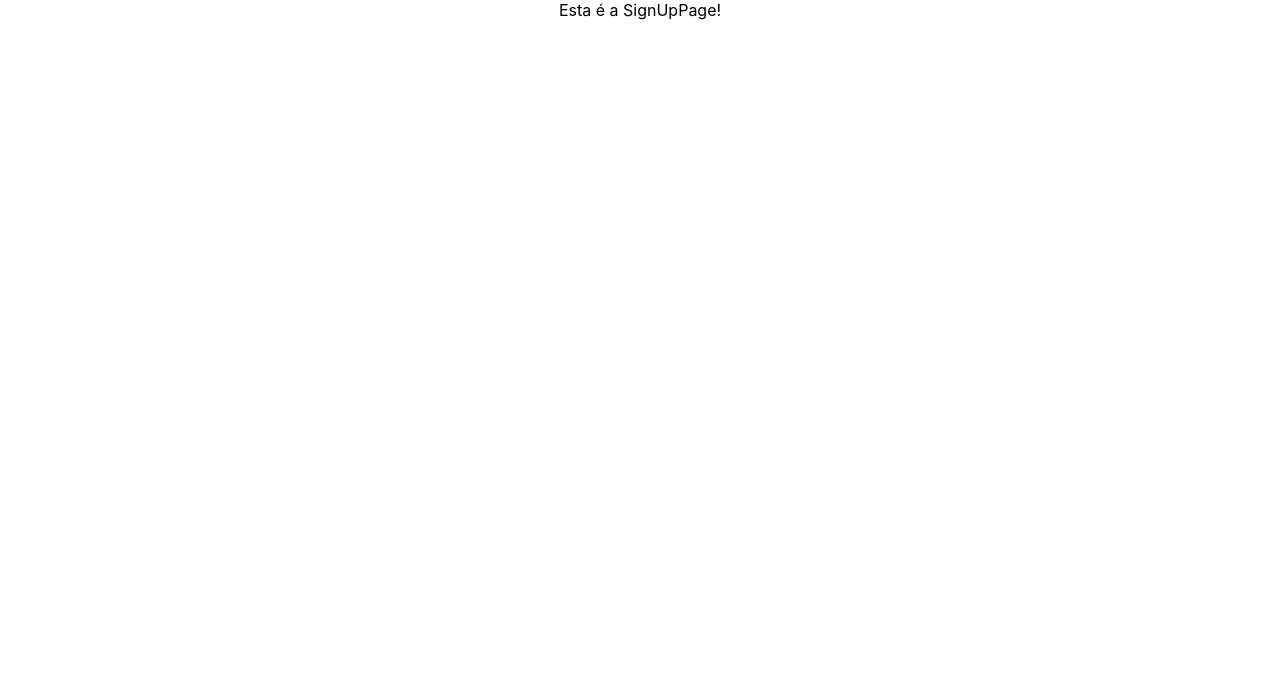
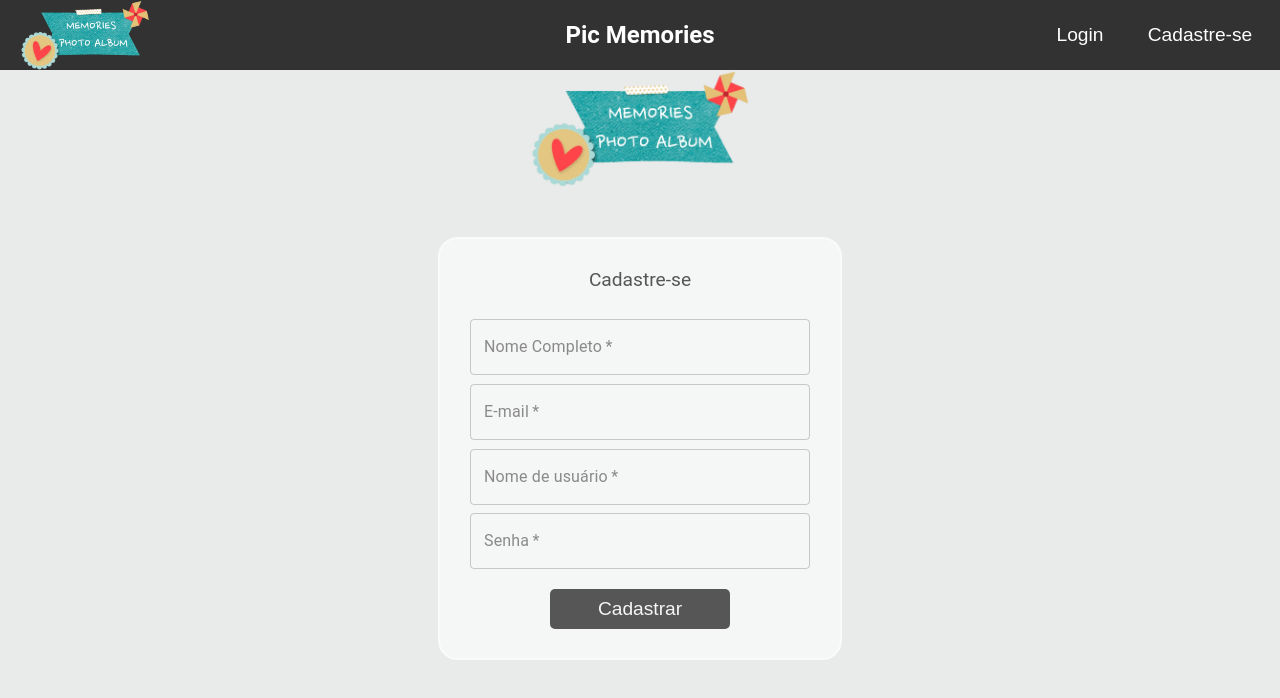
Before and after one commit to diegomiyabara/Projeto-Fullstack-Frontend, a React (Create React App) app: page /signup in a window 1280 px wide. Shown: the top 698 px of the page. Built offline with nearby package versions, Linux system fonts and the light colour scheme.

Commit message:
Implementação da página de cadastro batendo na api com sucesso

```diff
--- a/src/App.css
+++ b/src/App.css
@@ -1,3 +1,7 @@
+body{
+  background-color: #E9EAEA;
+}
+
 .App {
   text-align: center;
 }
--- /dev/null
+++ b/src/Components/AlbunsPage/index.js
@@ -0,0 +1,56 @@
+import Axios from 'axios';
+import React, {useEffect, useState} from 'react'
+import { useHistory } from 'react-router-dom'
+import {MainContainer, AlbumContainer, StyledPaper, ButtonContainer, Button} from './styles'
+import Header from '../Header'
+import notFoundImage from '../../Images/not-found.png'
+
+const AlbunsPage = () => {
+    const history = useHistory();
+    const [albuns, setAlbuns] = useState([])
+    const token = window.localStorage.getItem('token')
+    const baseUrl = "https://pic-memories.herokuapp.com/album"
+
+    useEffect(() => {
+        if(token === null){
+            history.push("/login")
+        } else {
+            Axios.get(`${baseUrl}/`, {
+                headers: {
+                    Authorization: token
+                }
+            })
+            .then((response) => {
+                setAlbuns(response.data.Albuns)
+            })
+            .catch((err) => {
+                alert("Autorização expirada, realize um novo login!")
+                window.localStorage.clear()
+                history.push("/login")
+            })
+        }
+    }, [history, token])
+
+    console.log(albuns)
+
+    return(
+        <MainContainer>
+            <Header/>
+            <h2>Álbuns</h2>
+            <ButtonContainer><Button>Novo Álbum</Button></ButtonContainer>
+            <AlbumContainer>
+                {albuns.map((album) => {
+                    return(
+                        <StyledPaper elevation={3} key={album.id}>
+                            <p>{album.name}</p>
+                            {album.albumImageUrl === "" ? <img src={notFoundImage} width="400px" alt="Not found"/> : <img src={album.albumImageUrl} alt="Album"/>}
+                            <p>{album.description}</p>
+                        </StyledPaper>
+                    )
+                })}
+            </AlbumContainer>
+        </MainContainer>
+    )
+}
+
+export default AlbunsPage
--- /dev/null
+++ b/src/Components/AlbunsPage/styles.js
@@ -0,0 +1,46 @@
+import { Paper } from '@material-ui/core'
+import styled from 'styled-components'
+
+export const MainContainer = styled.div`
+    background-color: #E9EAEA;
+    font-family: 'Roboto';
+`
+
+export const AlbumContainer = styled.div`
+    display: flex;
+    justify-content: space-evenly;
+    margin: 15px;
+    flex-wrap: wrap;
+`
+
+export const StyledPaper = styled(Paper)`
+    display: flex;
+    flex-direction: column;
+    justify-content: space-around;
+    align-items: center;
+    padding: 0 10px;
+    margin: 20px;
+    width: 440px;
+    height: 450px;
+`
+
+export const ButtonContainer = styled.div`
+    display: flex;
+    flex-direction: row;
+    justify-content: center;
+`
+
+export const Button = styled.button`
+    height: 40px;
+    width: 180px;
+    background-color: #323232;
+    color: #F9F9F9;
+    border-radius: 5px;
+    border: none;
+    cursor: pointer;
+    font-size: 1.2em;
+    :hover {
+        color: #F9F9F9;
+        opacity: 90%;
+    }
+`
--- a/src/Components/Header/index.js
+++ b/src/Components/Header/index.js
@@ -7,6 +7,12 @@ function Header() {
     const history = useHistory()
     const goToLoginPage = () => {
         history.push("/login")
+    }
+    const goToSignUpPage = () => {
+        history.push("/signup")
+    }
+    const goToAlbunsPage = () => {
+        history.push("/albuns")
     }
     const handleLogout = () => {
         window.localStorage.clear()
@@ -19,11 +25,13 @@ function Header() {
             return (
                 <ButtonContainer>
                     <Button onClick={goToLoginPage}>Login</Button>
+                    <Button onClick={goToSignUpPage}>Cadastre-se</Button>
                 </ButtonContainer>
             )
         } else {
             return(
                 <ButtonContainer>
+                    <Button onClick={goToAlbunsPage}>Álbuns</Button>
                     <Button onClick={handleLogout}>Logout</Button>
                 </ButtonContainer>
             )
--- a/src/Components/Header/styles.js
+++ b/src/Components/Header/styles.js
@@ -8,19 +8,24 @@ export const MainContainer = styled.div`
     background-color: #323232;
     color: #FFF;
     padding: 10px;
+    font-family: 'Roboto';
 `
 
 export const LogoImg = styled.img`
-    width: 100px;
+    width: 130px;
     padding-left: 10px;
+    margin-right: 110px;
 `
 
 export const ButtonContainer = styled.div`
-    width: 100px;
+    width: 240px;
     padding-right: 10px;
 `
 
 export const Button = styled.button`
+    height: 40px;
+    width: 120px;
+    border-radius: 10px;
     background-color: #323232;
     color: #FFF;
     border: none;
@@ -29,8 +34,5 @@ export const Button = styled.button`
     :hover {
         background-color: #FFF;
         color: #323232;
-        border-radius: 10px;
-        height: 40px;
-        width: 80px;
     }
 `
--- a/src/Components/Router.js
+++ b/src/Components/Router.js
@@ -1,5 +1,6 @@
 import React from 'react';
 import { Switch, Route, BrowserRouter } from 'react-router-dom';
+import AlbunsPage from './AlbunsPage';
 import Home from "./Home/index";
 import LoginPage from "./LoginPage/index";
 import SignupPage from "./SignUpPage/index"
@@ -14,6 +15,9 @@ function Router() {
                 <Route exact path = "/signup">
                     <SignupPage/>
                 </Route>
+                <Route exact path = "/albuns">
+                    <AlbunsPage/>
+                </Route>
                 <Route path="/">
                     <Home/>
                 </Route>
--- a/src/Components/SignUpPage/index.js
+++ b/src/Components/SignUpPage/index.js
@@ -1,10 +1,105 @@
-import React from 'react'
+import React, {useEffect} from 'react'
+import { useHistory } from "react-router-dom";
+import axios from 'axios'
+import {MainContainer, SignUpContainer, Img, SignUpBox, ContainerInputs, Title, Button} from './styles'
+import Header from '../Header'
+import {TextField} from '@material-ui/core'
+import useForm from '../../Hooks/useForm'
+import logo from '../../Images/logo.png'
 
 function SignUpPage() {
+    const history = useHistory();
+    const baseUrl = "https://pic-memories.herokuapp.com/user"
+    const {form, onChange} = useForm({name:"", email: "", nickname: "", password: ""})
+    const handleInputChange = event => {
+        const {name, value} = event.target
+        onChange(name, value)
+    }
+
+    useEffect(() => {
+        const token = window.localStorage.getItem("token")
+        if(token !== null){
+            history.push("/albuns-list")
+        }
+    },[history])
+
+    const handleSignUp = (event) => {
+        event.preventDefault()
+        const body = {
+            name: form.name,
+            email: form.email,
+            nickname: form.nickname,
+            password: form.password
+        }
+        axios.post(`${baseUrl}/signup`, body)
+        .then(response => {
+            window.localStorage.setItem("token", response.data.token)
+            alert("Usuário cadastrado com sucesso!")
+            history.push("/albuns")
+        })
+        .catch(err => {
+            alert(err.message)
+        })
+    }
     return(
-        <div>
-            Esta é a SignUpPage!
-        </div>
+        <MainContainer>
+            <Header/>
+            <SignUpContainer>
+                <Img src={logo} width="220px"/>
+                <SignUpBox>
+                    <Title>Cadastre-se</Title>
+                    <form onSubmit={handleSignUp}>
+                        <ContainerInputs>
+                            <TextField
+                                label="Nome Completo"
+                                variant="outlined"
+                                type="text"
+                                name="name"
+                                placeholder="Digite seu nome completo"
+                                inputProps={{pattern: "^.{3,}", title:"Seu nome precisa ter no mínimo 3 caracteres"}}
+                                value={form.name}
+                                required
+                                onChange={handleInputChange}
+                            />
+                            <TextField
+                                label="E-mail"
+                                variant="outlined"
+                                type="email"
+                                name="email"
+                                placeholder="Digite seu e-mail."
+                                value={form.email}
+                                required
+                                onChange={handleInputChange}
+                            />
+                            <TextField
+                                label="Nome de usuário"
+                                variant="outlined"
+                                type="text"
+                                name="nickname"
+                                placeholder="Digite seu nome de usuário"
+                                inputProps={{pattern: "^.{3,}", title:"Seu nome de usuário precisa ter no mínimo 3 caracteres"}}
+                                value={form.nickname}
+                                required
+                                onChange={handleInputChange}
+                            />
+                            <TextField
+                                label="Senha"
+                                variant="outlined"
+                                type="password"
+                                name="password"
+                                placeholder="Digite sua senha"
+                                inputProps={{pattern: "^(?=.*[a-z])(?=.*[A-Z])(?=.*\\d)[a-zA-Z\\d]{8,}$", title:"Sua senha precisa conter no mínimo 8 caracteres, uma letra maiúscula, uma minúscula e um número."}}
+                                value={form.password}
+                                required
+                                onChange={handleInputChange}
+                            />
+                        </ContainerInputs>
+                        <br></br>
+                        <Button>Cadastrar</Button>
+                    </form>
+                </SignUpBox>
+            </SignUpContainer>
+        </MainContainer>
     )
 }
 
--- /dev/null
+++ b/src/Components/SignUpPage/styles.js
@@ -0,0 +1,61 @@
+import styled from 'styled-components';
+
+export const MainContainer = styled.div`
+    background-color: #E9EAEA;
+    height: 100vh;
+`
+
+export const SignUpContainer = styled.div`
+    display: flex;
+    height: 80vh;
+    flex-direction: column;
+    justify-content: center;
+`
+
+export const Img = styled.img`
+    margin: 0 auto;
+`
+
+export const SignUpBox = styled.div`
+    width: 400px;
+    height: 500px;
+    margin: 50px auto;
+    display: flex;
+    flex-direction: column;
+    justify-content: space-evenly;
+    border: 2px solid white;
+    border-radius: 20px;
+    background-color: #F9F9F9;
+    opacity: 80%;
+`
+
+export const ContainerInputs = styled.div`
+    height: 250px;
+    padding: 0 30px;
+    display: flex;
+    flex-direction: column;
+    justify-content: space-between;
+`
+
+export const Title = styled.p`
+    margin:0;
+    padding: 0;
+    color: #323232;
+    font-family: 'Roboto';
+    font-size: 1.2rem;
+`
+
+export const Button = styled.button`
+    height: 40px;
+    width: 180px;
+    background-color: #323232;
+    color: #F9F9F9;
+    border-radius: 5px;
+    border: none;
+    cursor: pointer;
+    font-size: 1.2em;
+    :hover {
+        color: #F9F9F9;
+        opacity: 90%;
+    }
+`
--- a/src/Hooks/useForm.js
+++ b/src/Hooks/useForm.js
@@ -6,7 +6,10 @@ const useForm = initialValues => {
         const newForm = {...form, [name]: value}
         setForm(newForm)
     }
-    return {form, onChange}
+    const resetForm = () => {
+        setForm(initialValues)
+    }
+    return {form, onChange, resetForm}
 }
 
 export default useForm
```
Also changed, not shown: src/Components/LoginPage/index.js (+4 -3 lines), src/Images/not-found.png (added).
